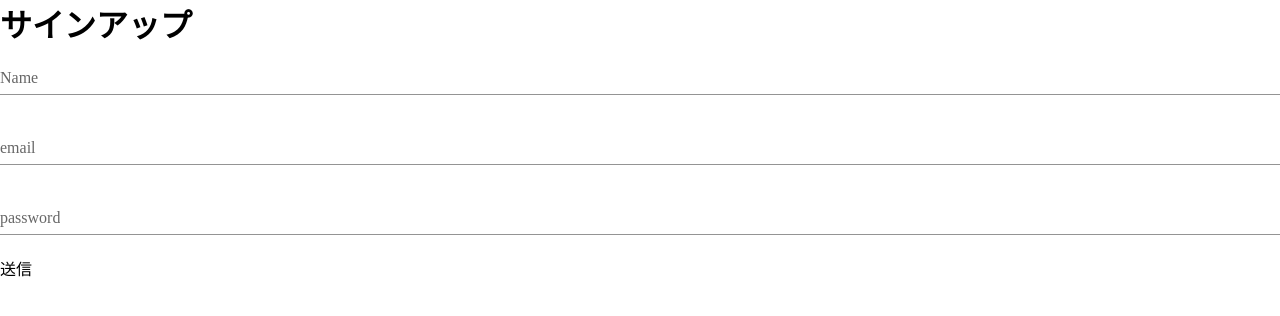
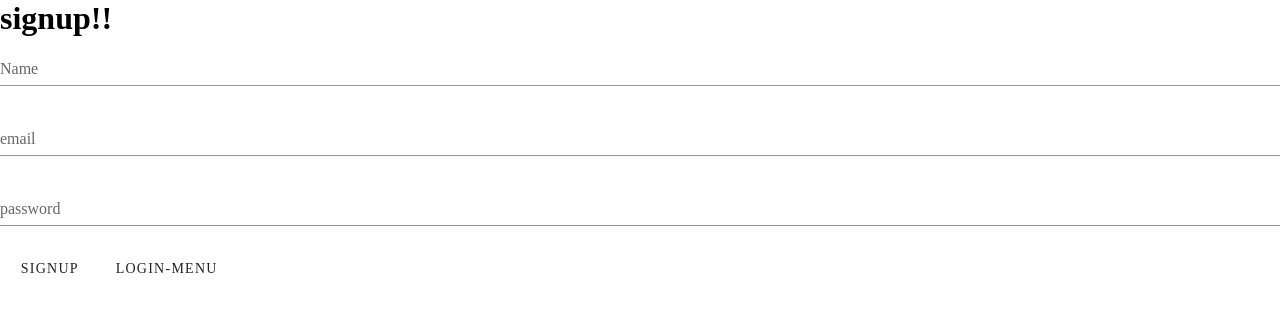
Before and after one commit to shou-kato/bbs_nuxt, a Nuxt app: page /auth/signup in a window 1280 px wide. Shown: the top 316 px of the page. Built offline with nearby package versions, Linux system fonts and the light colour scheme; no server answers.

Commit message:
ボタン vuetifyに変更

```diff
--- a/pages/auth/login.vue
+++ b/pages/auth/login.vue
@@ -10,8 +10,8 @@
       required
     >
     </v-text-field>
-    <button v-on:click="dologin">ログイン</button>
-    <nuxt-link to="/auth/signup">サインアップ画面へ</nuxt-link>
+    <v-btn text @click="dologin">login</v-btn>
+    <v-btn text to="/auth/signup" nuxt>signup</v-btn>
   </div>
 </template>
 
--- a/pages/auth/signup.vue
+++ b/pages/auth/signup.vue
@@ -1,6 +1,6 @@
 <template>
   <div>
-    <h1>サインアップ</h1>
+    <h1>signup!!</h1>
     <p v-show="error">{{ errorMessage }}</p>
     <v-text-field
       type="text"
@@ -20,7 +20,8 @@
       label="password"
       required
     ></v-text-field>
-    <button @click="submitClick">送信</button>
+    <v-btn text large @click="submitClick">signup</v-btn>
+    <v-btn text to="/auth/login" nuxt>login-menu</v-btn>
   </div>
 </template>
 <script>
--- a/pages/protected/index.vue
+++ b/pages/protected/index.vue
@@ -7,8 +7,8 @@
     </v-text-field>
     <v-text-field type="text" v-model="inputBody" label="ほんぶん" required>
     </v-text-field>
-    <button @click="onclickAddbutton">add</button>
-    <button @click="logout">ログアウト</button>
+    <v-btn text @click="onclickAddbutton">add</v-btn>
+    <v-btn text @click="logout">logout</v-btn>
     <ul>
       <li v-for="messageSorted in messagesSorted" :key="messageSorted.id">
         <p>タイトル{{ messageSorted.title }}</p>
```
